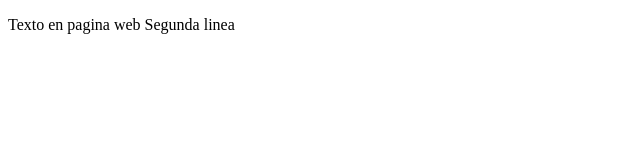
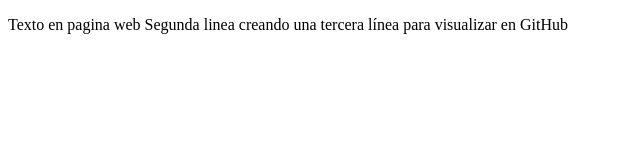
Before and after one commit to ferx2403/preWork, a plain HTML site: page index.html in a window 1280 px wide. Shown: the whole page, without its empty margins (0-640 px from the left). Drawn offline with Linux system fonts and the light colour scheme.

Commit message:
se agrega tercera linea

```diff
--- a/index.html
+++ b/index.html
@@ -10,6 +10,7 @@
      <p>
          Texto en pagina web
          Segunda linea
+         creando una tercera línea para visualizar en GitHub
      </p>
 </body>
 </html>
```
